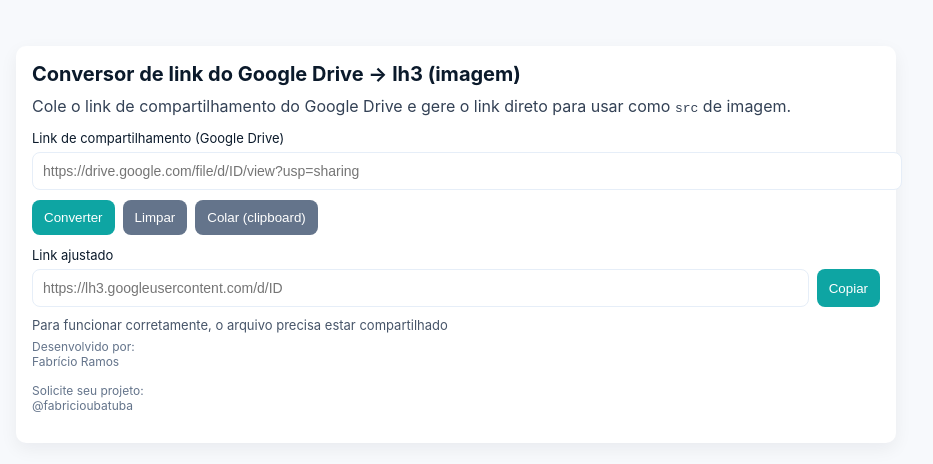
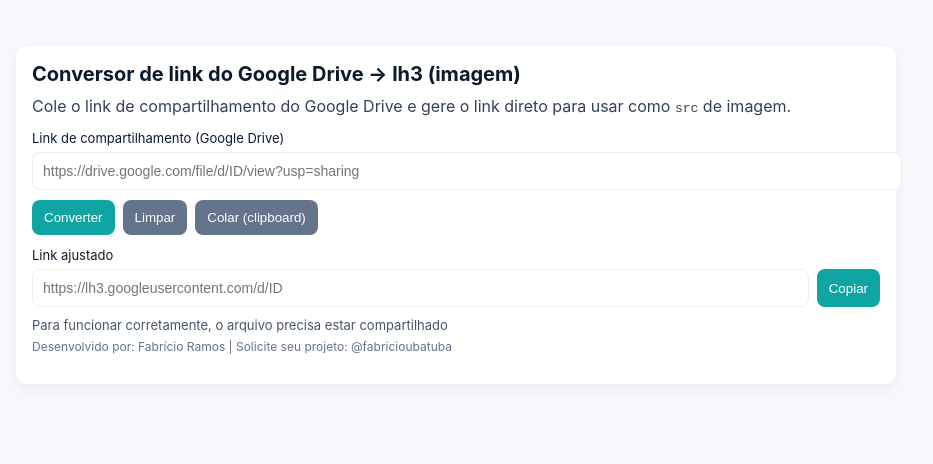
Before and after one commit to fabricioubatuba/conversor, a plain HTML site: page index.html in a window 1280 px wide. Shown: the whole page, without its empty margins (184-1117 px from the left). Drawn offline with Linux system fonts and the light colour scheme.

Commit message:
Update index.html

```diff
--- a/index.html
+++ b/index.html
@@ -49,8 +49,7 @@
       <img id="previewImg" class="preview-img" alt="preview" src="" />
     </div>
 
-    <p class="small">Desenvolvido por: <br>Fabrício Ramos</p>
-    <p class="small">Solicite seu projeto: <br>@fabricioubatuba</p>
+    <p class="small">Desenvolvido por: Fabrício Ramos | Solicite seu projeto: @fabricioubatuba</p>
   </div>
 
   <script>
```
